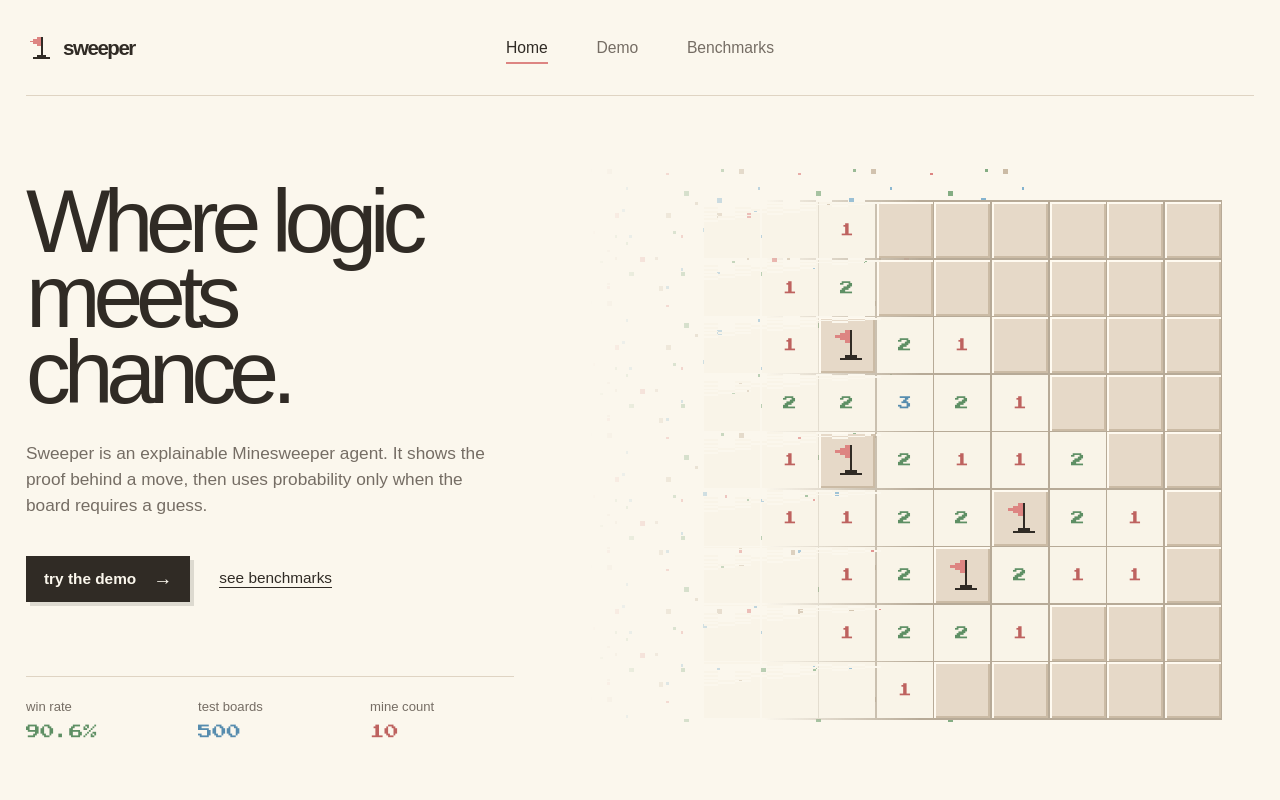
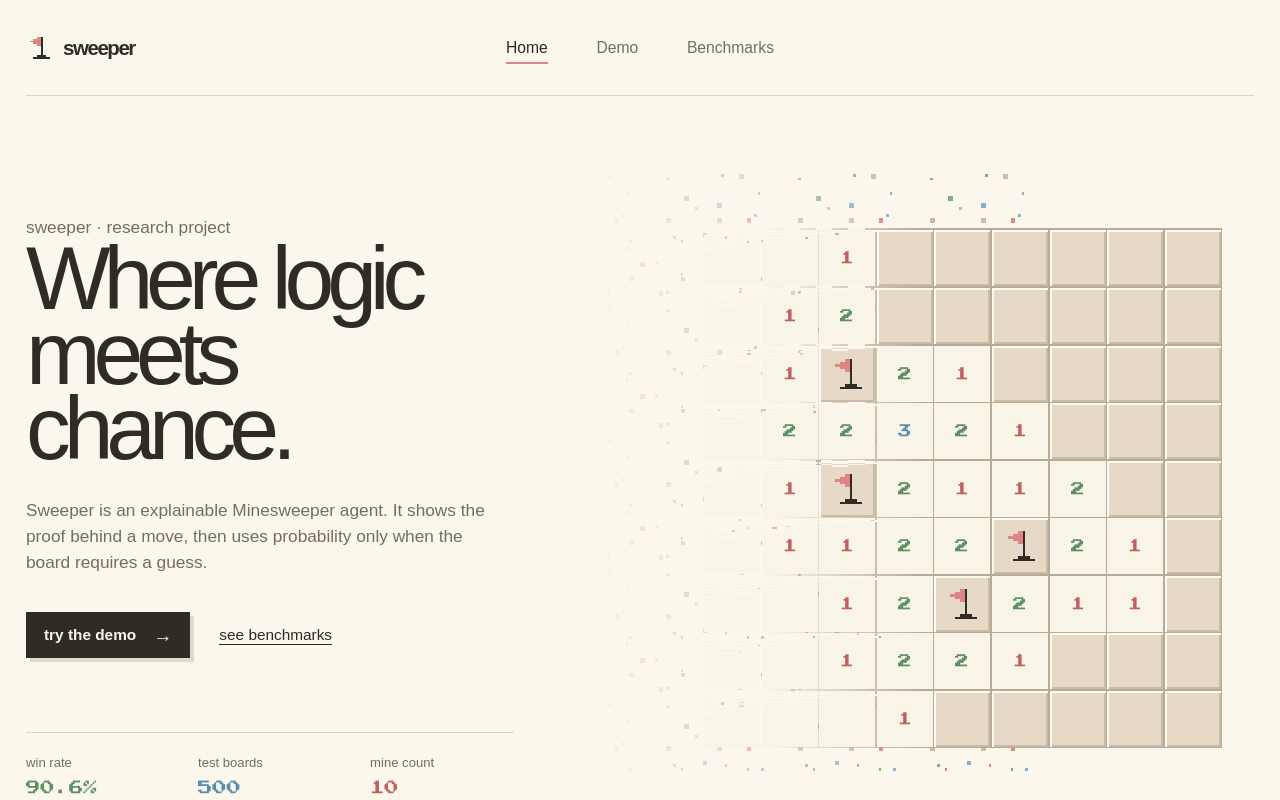
Before and after one commit to shlokrj/sweeper, a Next.js app in the folder web/: page / in a window 1280 px wide. Shown: the top 800 px of the page. Built offline with nearby package versions, Linux system fonts and the light colour scheme; a web font is replaced by a local one.

Commit message:
style(web): rebalance the hero copy

```diff
--- a/web/app/page.tsx
+++ b/web/app/page.tsx
@@ -39,10 +39,11 @@ export default function Home() {
 
       <section className="home-hero" aria-labelledby="home-title">
         <div className="hero-copy">
+          <p className="hero-kicker">sweeper · research project</p>
           <h1 id="home-title">
             Where logic meets chance.<span className="pixel-caret" aria-hidden="true" />
           </h1>
-          <p>
+          <p className="hero-lede">
             Sweeper is an explainable Minesweeper agent. It shows the proof behind a move, then uses probability only when the board requires a guess.
           </p>
           <div className="hero-actions">
```
